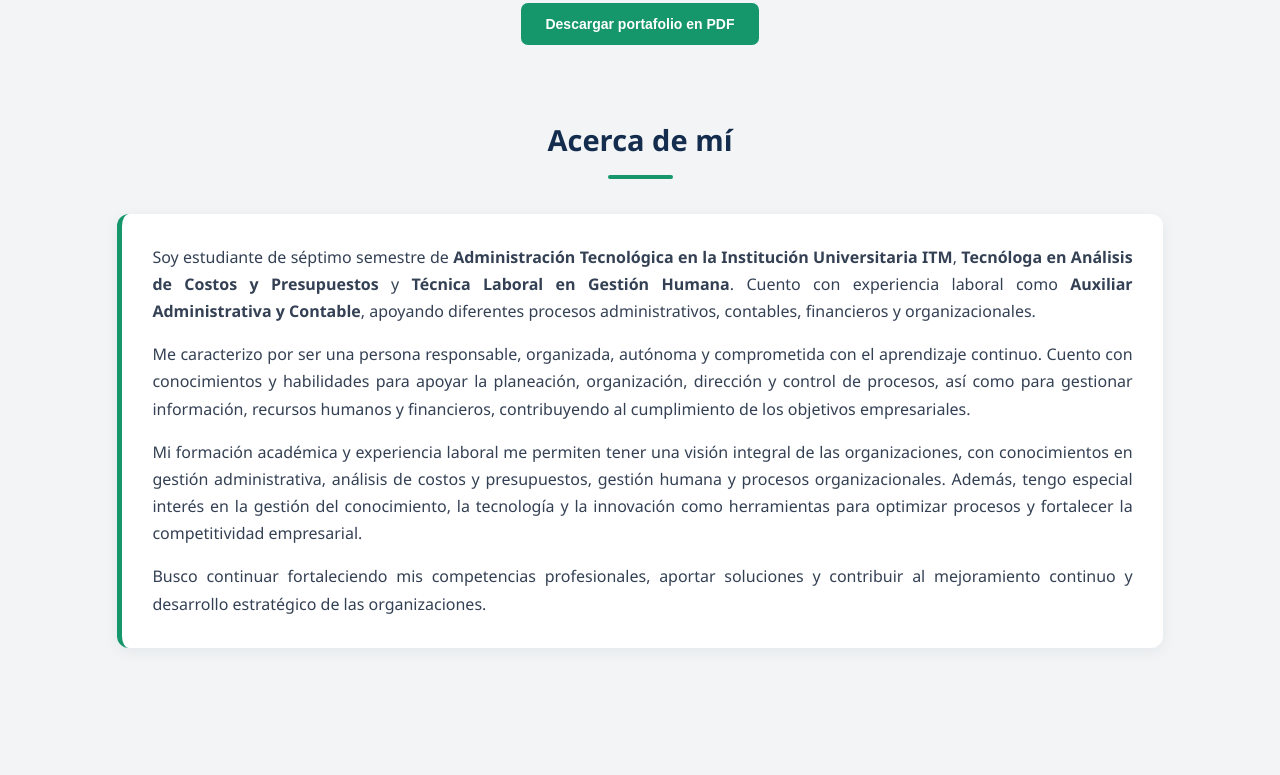
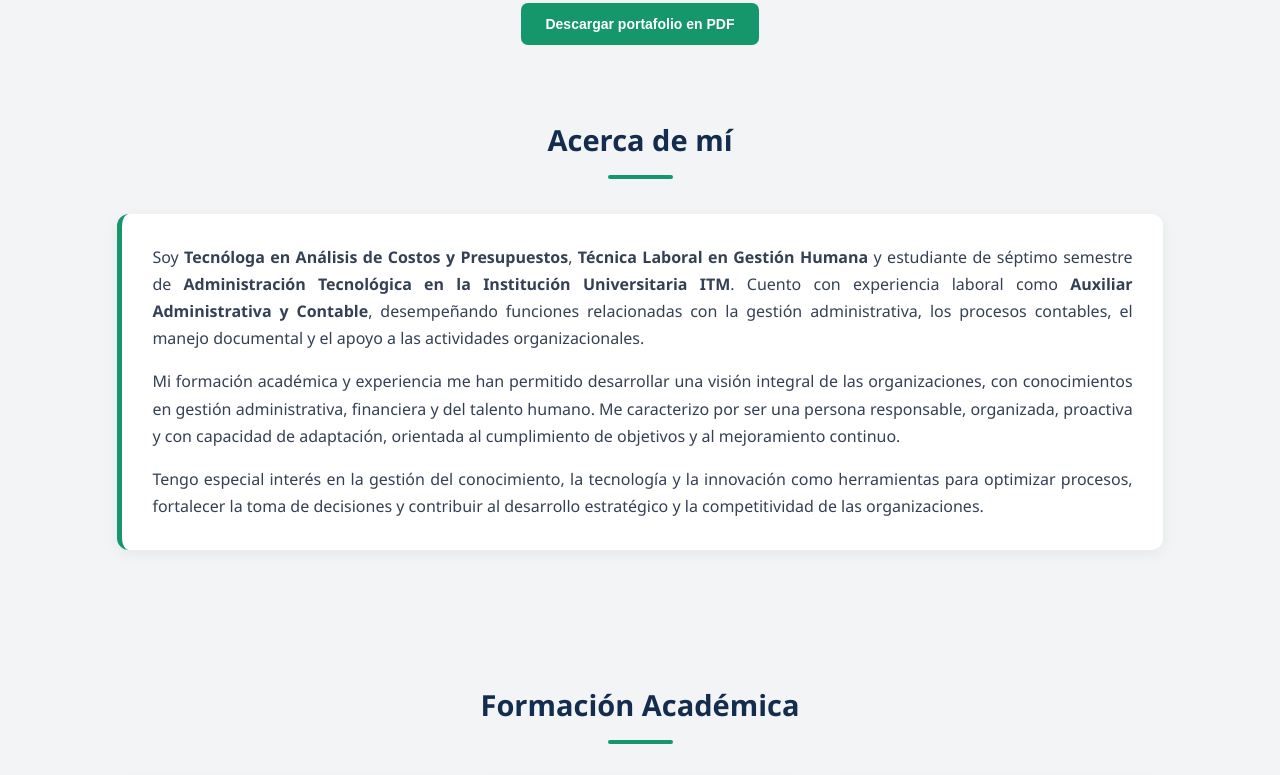
Before and after one commit to yarihidalgo4-del/Portafolio, a plain HTML site: page index.html in a window 1280 px wide. Shown: the part 610-1385 px from the top of the page. Drawn offline with Linux system fonts and the light colour scheme.

Commit message:
Update index.html

```diff
--- a/index.html
+++ b/index.html
@@ -509,38 +509,31 @@
     <div class="profile-text">
 
       <p>
-        Soy estudiante de séptimo semestre de
-        <strong>Administración Tecnológica en la Institución Universitaria ITM</strong>,
-        <strong>Tecnóloga en Análisis de Costos y Presupuestos</strong> y
-        <strong>Técnica Laboral en Gestión Humana</strong>. Cuento con
-        experiencia laboral como <strong>Auxiliar Administrativa y Contable</strong>,
-        apoyando diferentes procesos administrativos, contables, financieros
-        y organizacionales.
+        Soy <strong>Tecnóloga en Análisis de Costos y Presupuestos</strong>,
+        <strong>Técnica Laboral en Gestión Humana</strong> y estudiante de
+        séptimo semestre de
+        <strong>Administración Tecnológica en la Institución Universitaria ITM</strong>.
+        Cuento con experiencia laboral como
+        <strong>Auxiliar Administrativa y Contable</strong>, desempeñando
+        funciones relacionadas con la gestión administrativa, los procesos
+        contables, el manejo documental y el apoyo a las actividades
+        organizacionales.
       </p>
 
       <p>
-        Me caracterizo por ser una persona responsable, organizada, autónoma
-        y comprometida con el aprendizaje continuo. Cuento con conocimientos
-        y habilidades para apoyar la planeación, organización, dirección y
-        control de procesos, así como para gestionar información, recursos
-        humanos y financieros, contribuyendo al cumplimiento de los objetivos
-        empresariales.
+        Mi formación académica y experiencia me han permitido desarrollar
+        una visión integral de las organizaciones, con conocimientos en
+        gestión administrativa, financiera y del talento humano. Me
+        caracterizo por ser una persona responsable, organizada, proactiva
+        y con capacidad de adaptación, orientada al cumplimiento de
+        objetivos y al mejoramiento continuo.
       </p>
 
       <p>
-        Mi formación académica y experiencia laboral me permiten tener una
-        visión integral de las organizaciones, con conocimientos en gestión
-        administrativa, análisis de costos y presupuestos, gestión humana y
-        procesos organizacionales. Además, tengo especial interés en la
-        gestión del conocimiento, la tecnología y la innovación como
-        herramientas para optimizar procesos y fortalecer la competitividad
-        empresarial.
-      </p>
-
-      <p>
-        Busco continuar fortaleciendo mis competencias profesionales, aportar
-        soluciones y contribuir al mejoramiento continuo y desarrollo
-        estratégico de las organizaciones.
+        Tengo especial interés en la gestión del conocimiento, la tecnología
+        y la innovación como herramientas para optimizar procesos, fortalecer
+        la toma de decisiones y contribuir al desarrollo estratégico y la
+        competitividad de las organizaciones.
       </p>
 
     </div>
```
